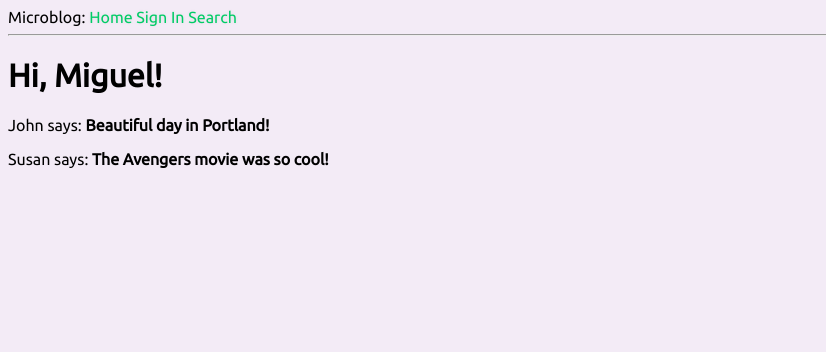
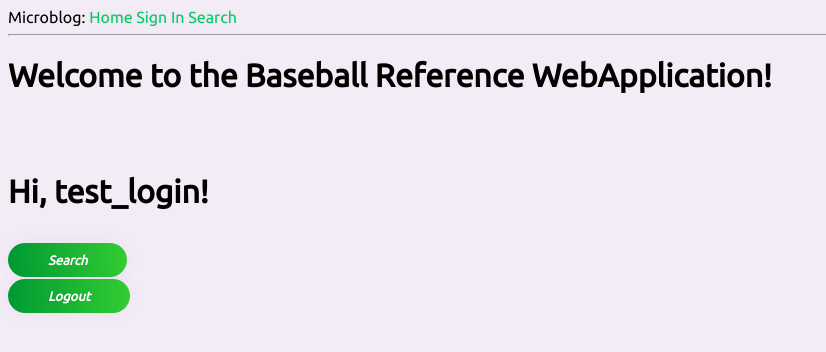
Before and after one commit to tkm3d1a/DB-found-webApp, a Flask app: page / in a window 1280 px wide. Shown: the top 352 px of the page, without its empty margins (0-826 px from the left). Run offline with Flask 2, Linux system fonts and the light colour scheme; a user stored in the database is signed in; parts of the project's set-up code (start-up, migrations or seed data) failed here and were passed over; some libraries are stand-ins or nearby versions.

Commit message:
fixed session issue, now logged in status retained

```diff
--- a/baseball-web-app/app/__init__.py
+++ b/baseball-web-app/app/__init__.py
@@ -1,9 +1,13 @@
 from flask import Flask
+from flask_session import Session
 from config import Config
 from flask_sqlalchemy import SQLAlchemy
 
 app = Flask(__name__)
 app.config.from_object(Config)
 db = SQLAlchemy(app)
+Session(app)
+for key in app.config:
+  print(key, ' : ', app.config[key])
 
 from app import routes, forms, orm
--- a/baseball-web-app/app/routes.py
+++ b/baseball-web-app/app/routes.py
@@ -13,21 +13,19 @@ db_host = os.environ.get('DB_HOST')
 db_port = os.environ.get('DB_PORT')
 db_name = os.environ.get('DB_NAME')
 
+# Base Session details?
+# sessionCurrent = session
+# session['loggedin'] = False
+
 @app.route('/')
 def home():
-  user = {'username': 'Miguel'}
-  posts = [
-      {
-          'author': {'username': 'John'},
-          'body': 'Beautiful day in Portland!'
-      },
-      {
-          'author': {'username': 'Susan'},
-          'body': 'The Avengers movie was so cool!'
-      }
-  ]
-  results = []
-  return render_template('index.html', title='Home', user=user, posts=posts)
+
+  print(session)
+
+  if (session.get('loggedin', False)):
+    return render_template('index.html', title='Home', session=session)
+  else:
+    return render_template('index.html', title='Home - Logged in', session=session)
 
 @app.route('/search', methods=['GET','POST'])
 def search():
@@ -79,28 +77,42 @@ def sign_in():
         db=db_name,
         cursorclass=pymysql.cursors.DictCursor)
       cursor = con.cursor()
+
       cursor.execute(
         'SELECT * FROM webusers WHERE username = %s AND password_pt = %s',
         (username,
          password))
       account = cursor.fetchone()
+      print(session)
+      print(username)
+      print(password)
       if account:
-          # session['loggedin'] = True
-          session['id'] = account['webuser_ID']
-          session['username'] = account['username']
-          msg = 'Logged in successfully !'
-          return render_template('welcome.html', msg = msg, session = session)
+        session['loggedin'] = True
+        session['id'] = account['webuser_ID']
+        session['username'] = account['username']
+        msg = 'Logged in successfully !'
+        print(session)
+        return render_template('welcome.html', msg=msg, session=session)
       else:
-          msg = 'Incorrect username / password !'
+        session['loggedin'] = False
+        msg = 'Incorrect username / password !'
+
+  print(session)
+
   return render_template('signin.html', title="Sign In", msg = msg)
 
 @app.route('/register', methods =['GET', 'POST'])
 def register():
-    return "You shall register...!"
+  msg = ''
+  # needs if post method for signing up user
+  # should have logic on checking email and password
+  # need hashing at minimum to store password
+  return render_template('register.html', title="Register", msg = msg)
 
 @app.route('/logout')
 def logout():
-    session.pop('loggedin', None)
-    session.pop('id', None)
-    session.pop('username', None)
-    return redirect(url_for('sign_in'))
+  print(session)
+  session.pop('id', None)
+  session.pop('username', None)
+  session['loggedin'] = False
+  return redirect(url_for('sign_in'))
--- a/baseball-web-app/app/static/loginstyle.css
+++ b/baseball-web-app/app/static/loginstyle.css
@@ -71,7 +71,7 @@
     }
 
     .btn {
-      cursor: pointer;
+        cursor: pointer;
         border-radius: 5em;
         color: #fff;
         background: linear-gradient(to right, #009933, #33cc33);
@@ -81,7 +81,7 @@
         padding-bottom: 10px;
         padding-top: 10px;
         font-family: 'Ubuntu', sans-serif;
-        margin-left: 35%;
+        /* margin-left: 35%; */
         font-size: 13px;
         box-shadow: 0 0 20px 1px rgba(0, 0, 0, 0.04);
     }
@@ -102,3 +102,4 @@
         .main {
             border-radius: 0px;
         }
+    }
--- a/baseball-web-app/app/templates/index.html
+++ b/baseball-web-app/app/templates/index.html
@@ -1,8 +1,16 @@
 {% extends "base.html" %}
 
 {% block content %}
-    <h1>Hi, {{ user.username }}!</h1>
-    {% for post in posts %}
-    <div><p>{{ post.author.username }} says: <b>{{ post.body }}</b></p></div>
-    {% endfor %}
+    <h1>
+        Welcome to the Baseball Reference WebApplication!
+    </h1>
+    </br></br>
+    {% if session.loggedin %}
+    <h1>Hi, {{ session.username }}!</h1>
+    </br>
+    <a href="{{ url_for('search') }}" class="btn">Search</a>
+    </br>
+    </br>
+    <a href="{{ url_for('logout') }}" class="btn">Logout</a>
+    {% endif %}
 {% endblock %}
--- a/baseball-web-app/app/templates/welcome.html
+++ b/baseball-web-app/app/templates/welcome.html
@@ -12,6 +12,7 @@
       Welcome to the index page...
     </h1></br></br></br>
     <a href="{{ url_for('logout') }}" class="btn">Logout</a>
+    <a href="{{ url_for('search') }}" class="btn">Search a Player</a>
   </div>
 </div>
 {% endblock %}
--- a/baseball-web-app/config.py
+++ b/baseball-web-app/config.py
@@ -3,6 +3,8 @@ base_dir = os.path.abspath(os.path.dirname(__file__))
 
 class Config(object):
   SECRET_KEY = os.environ.get('SECRET_KEY') or 'you-will-never-guess'
+  SESSION_PERMANENT = False
+  SESSION_TYPE = 'filesystem'
 
   db_user = os.environ.get('DB_USER')
   db_password = os.environ.get('DB_PW')
```
Also changed, not shown: baseball-web-app/app/templates/register.html (+33 -7 lines), README.md, 3 other files.
